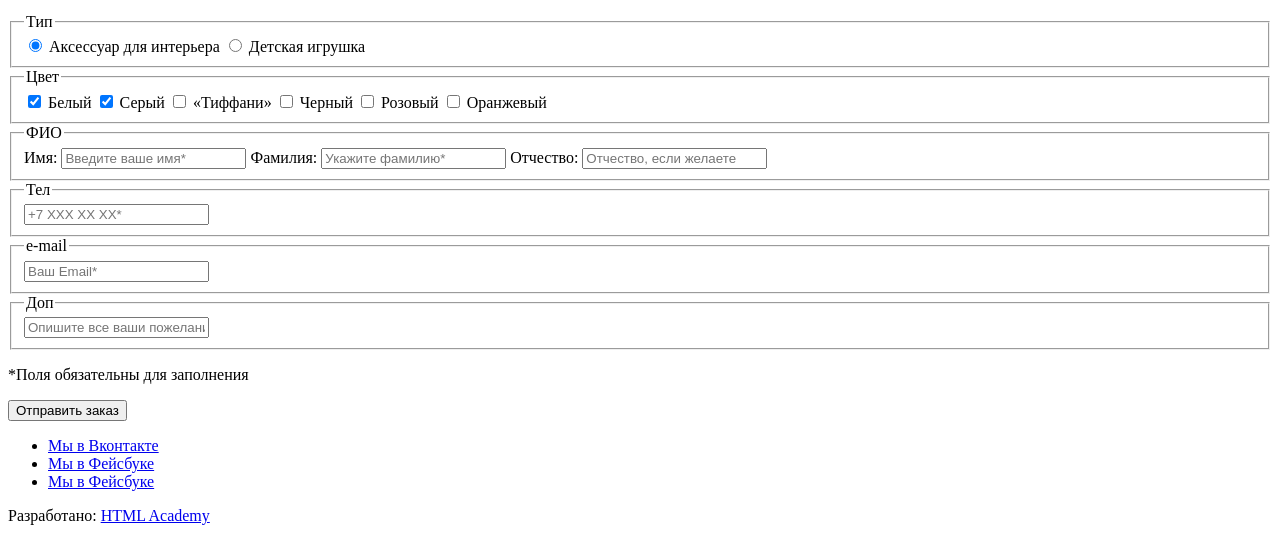
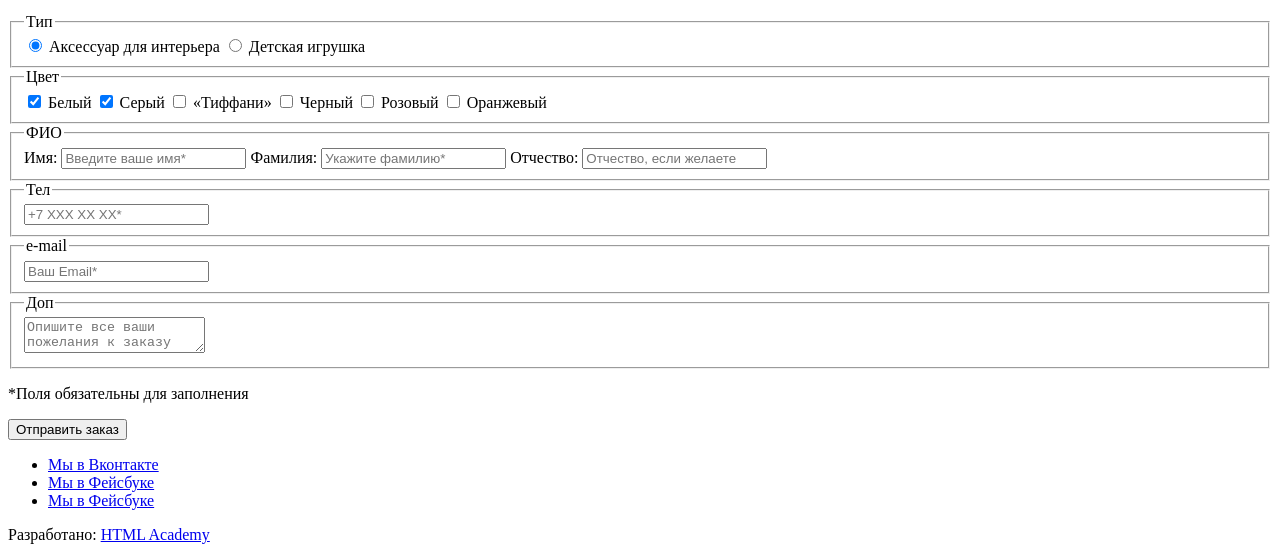
Before and after one commit to pkarev/20502-mishka, a website: page form.html in a window 1280 px wide. Shown: the part 255-815 px from the top of the page. Drawn offline with Linux system fonts and the light colour scheme.

Commit message:
Исправлены ошибки в коде form.html

```diff
--- a/form.html
+++ b/form.html
@@ -78,7 +78,7 @@
       </fieldset>
       <fieldset class="order-form__fieldset">
         <legend class="order-form__fieldset-title">Доп</legend>
-        <input class="order-form__input-text" type="textarea" placeholder="Опишите все ваши пожелания к заказу" name="additional" id="additional">
+        <textarea class="order-form__input-text" placeholder="Опишите все ваши пожелания к заказу" name="additional" id="additional"></textarea>
       </fieldset>
       <p>*Поля обязательны для заполнения</p>
       <input class="order-form__submit btn" type="submit" value="Отправить заказ">
```
